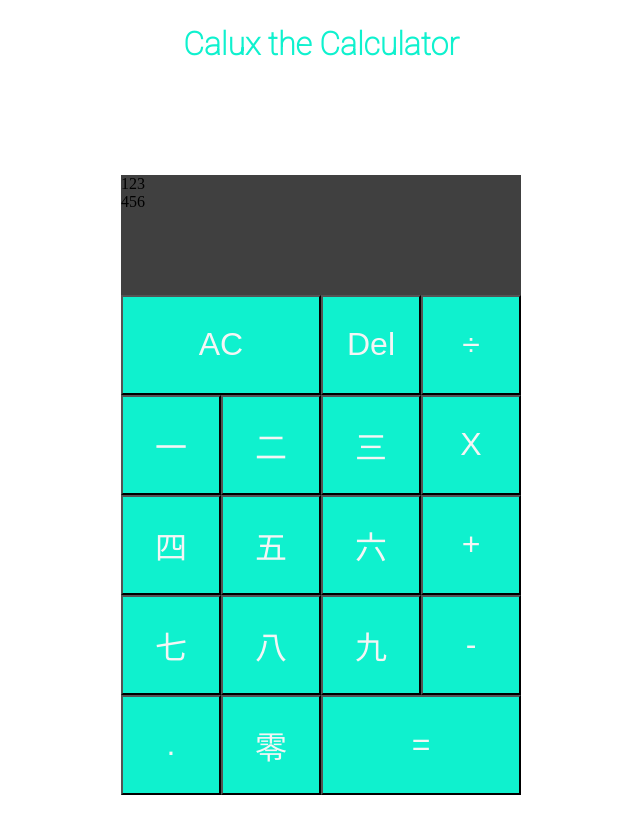
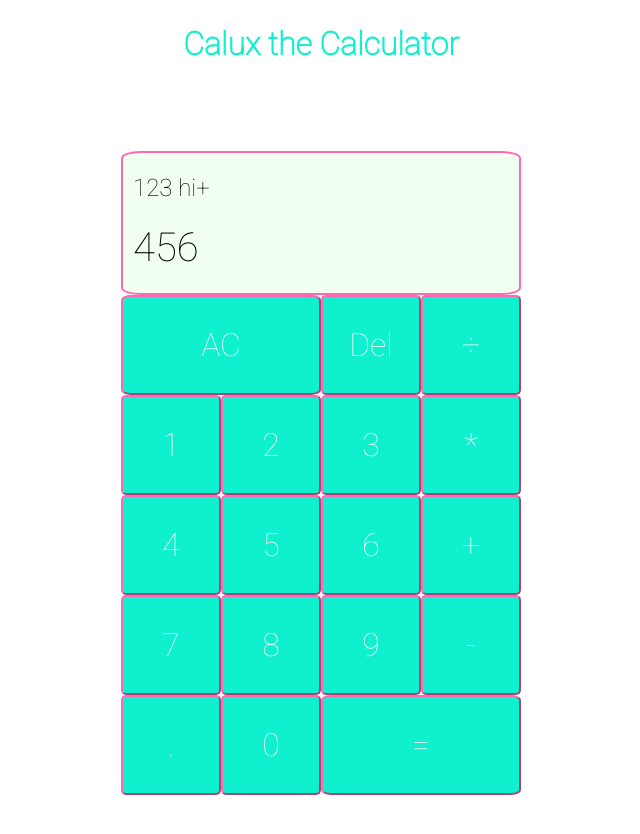
Before and after one commit to junyimn/calculator, a plain HTML site: page index.html in a window 1280 px wide. Shown: the whole page, without its empty margins (319-959 px from the left). Drawn offline with Linux system fonts and the light colour scheme.

Commit message:
finished design, just need to adjust the screen

```diff
--- a/_componants.scss
+++ b/_componants.scss
@@ -4,15 +4,14 @@
   button {
     cursor: pointer;
     font-size: 2rem;
-    outline: none;
+    border-color: hotpink;
     background-color: $color-primary;
     color: whitesmoke;
-    font: $font;
+    font-family: $font;
+    border-radius: 5%;
   }
 
   button:hover {
     background-color: yellow;
   }
-
-
 }
--- a/_layout.scss
+++ b/_layout.scss
@@ -7,7 +7,7 @@ h1 {
   font-family: $font;
   color: $color-primary;
 }
-ß
+
 .calGrid {
   display: grid;
   justify-content: center;
@@ -22,6 +22,26 @@ h1 {
 
   &-output {
     grid-column: 1 / -1;
-    background-color: (0, 0, 0, 0.75);
+    display: flex;
+    align-self: flex-end;
+    justify-content: space-around;
+    flex-direction: column;
+    background-color: honeydew;
+    height: 100%;
+    padding: 10px;
+    word-wrap: break-word;
+    word-break: break-all;
+    border: hotpink solid 2px;
+    border-radius: 5%;
+
+    &__previous {
+      font-size: 1.5rem;
+      font-family: $font;
+    }
+
+    &__current {
+      font-family: $font;
+      font-size: 2.5rem;
+    }
   }
 }
--- a/index.html
+++ b/index.html
@@ -11,26 +11,26 @@
   <body>
     <div class="calGrid">
       <div class="calGrid-output">
-        <div class="calGrid-output__previous">123</div>
+        <div class="calGrid-output__previous">123 hi+</div>
         <div class="calGrid-output__current">456</div>
       </div>
       <button class="span-2">AC</button>
       <button>Del</button>
       <button>÷</button>
-      <button>一</button>
-      <button>二</button>
-      <button>三</button>
-      <button>X</button>
-      <button>四</button>
-      <button>五</button>
-      <button>六</button>
+      <button>1</button>
+      <button>2</button>
+      <button>3</button>
+      <button>*</button>
+      <button>4</button>
+      <button>5</button>
+      <button>6</button>
       <button>+</button>
-      <button>七</button>
-      <button>八</button>
-      <button>九</button>
+      <button>7</button>
+      <button>8</button>
+      <button>9</button>
       <button>-</button>
       <button>.</button>
-      <button>零</button>
+      <button>0</button>
       <button class="span-2">=</button>
     </div>
   </body>
```
Also changed, not shown: _componants.css, _layout.css, main.css, 1 other file.
